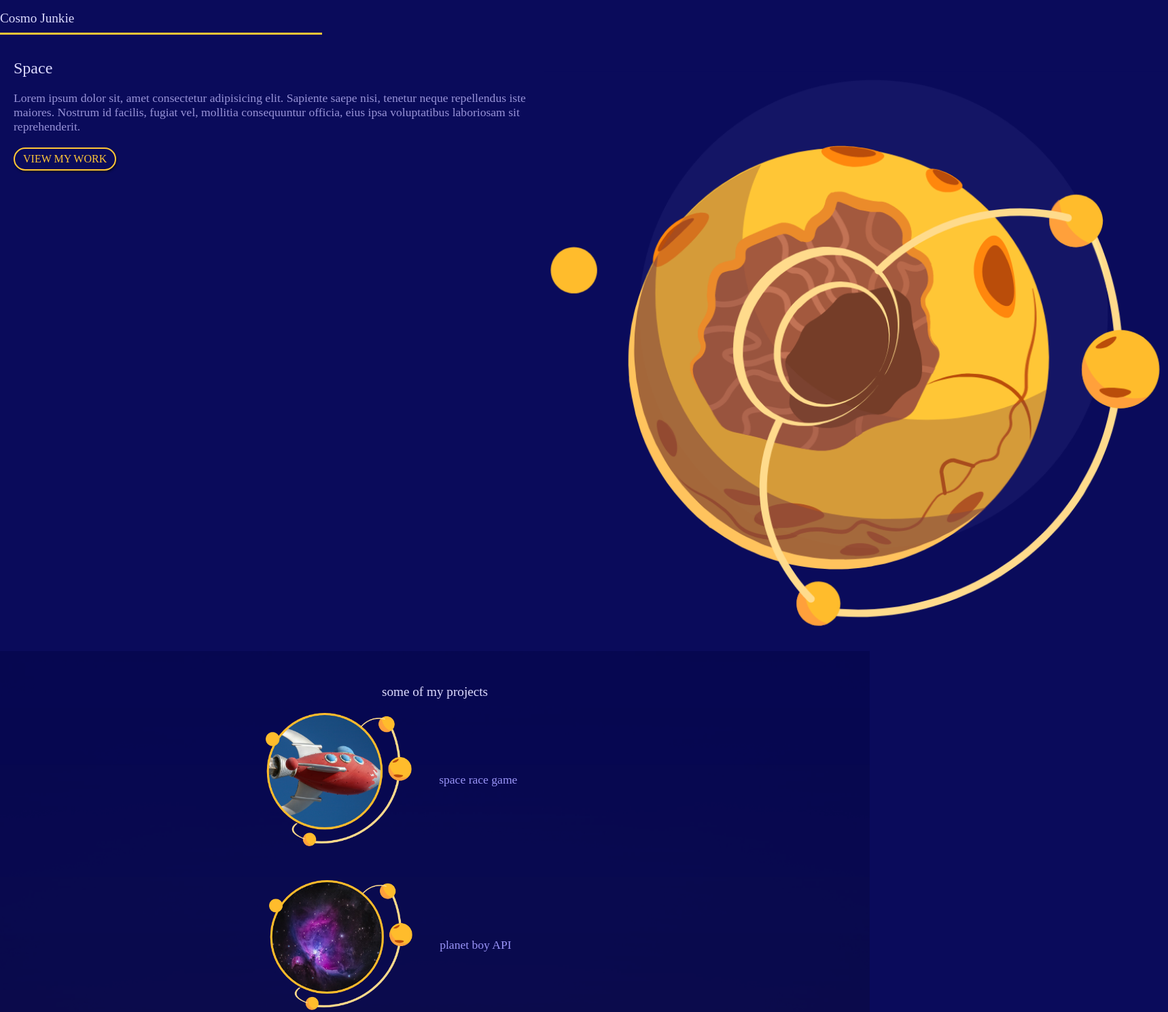
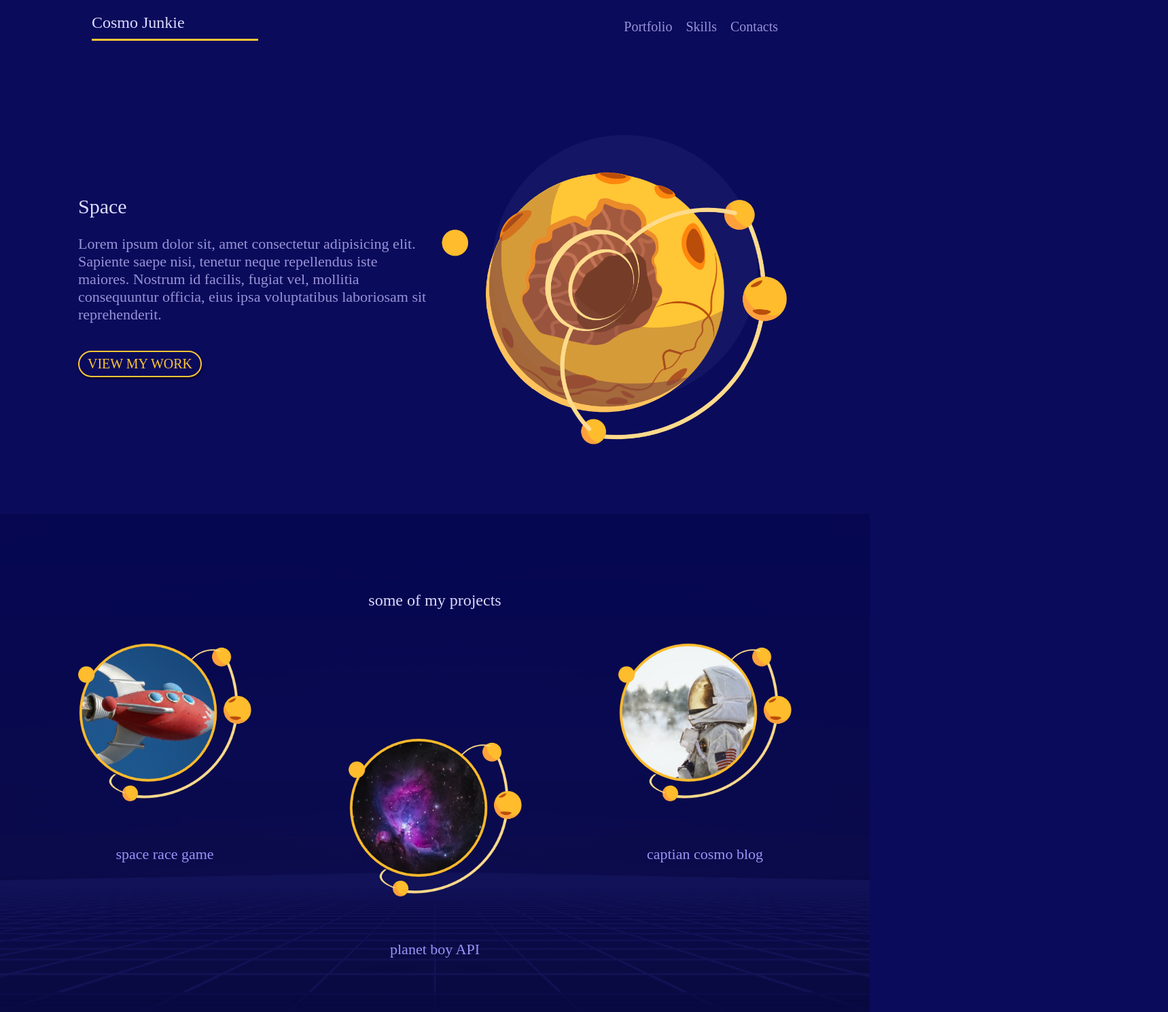
Before and after one commit to Aswin-Kuriakose/css-mobile-view-responsive, a plain HTML site: page index.html in a window 1280 px wide. Shown: the top 1489 px of the page at 68% size, 1719 px wide, since content can reach past the window. Drawn offline with Linux system fonts and the light colour scheme.

Commit message:
responsive website

```diff
--- a/styles.css
+++ b/styles.css
@@ -198,20 +198,137 @@ footer img{
 /* small tablet styles */
 
 @media screen and (min-width: 620px)  {
+
+    .welcome-text{
+        grid-column: 1/5;
+    }
+    .welcome-img{
+    grid-column: 5/9;
+    }
+    .welcome-img img {
+        width: 100%;
+    }
+
+    .projects{
+    margin-top: 40px;
+    }
+    .projects a {
+    grid-column: span 4;
+    display: block;
+    margin: 20px auto;
+    }
+    .projects a:nth-child(3){
+    grid-column: 3/7;
+    }
+    .projects a *{
+    margin: 10px;
+    max-width: 60%;
+    margin: 10px 20%;
+    }
+    .projects h4 {
+    text-align: center;
+    }
+    #skills {
+    padding: 30px 100px;
+    }
+    footer {
+    background-size: 20%;
+    }
 }
 
 /* large tablet & laptops */
 
 @media screen and (min-width: 960px) {
-
+body {
+    font-size: 18px;
 }
-
+.grid {
+   width: 100%;
+   max-width: 1050px;
+    margin: 0 auto;
+    box-sizing: border-box;
+}
+.site-nav {
+    padding: 0 20px;
+}
+.leading {
+    margin: 20px 0;
+}
+.site-nav h1 {
+    grid-column: 1/3;
+}
+.site-nav ul {
+    display: flex;
+    justify-content: flex-end;
+    align-self: center;
+    grid-column: 6/9;
+}
+.site-nav li {
+    margin-left: 20px;
+}
+.welcome-text {
+    align-self: center;
+}
+#welcome {
+    padding-bottom: 40px;
+}
+.projects a:nth-child(1){
+    grid-column: 2/4;
+}
+.projects a:nth-child(2) {
+    grid-column: 4/6;
+    padding-top: 140px;
+}
+.projects a:nth-child(3) {
+    grid-column: 6/8;
+}
+.projects a *{
+    max-width: 80%;
+    margin: 10px 10%;
+}
+#skills {
+    padding: 30px 20px;
+}
+#skills ul {
+    margin: 40px auto;
+}
+#skills li {
+    grid-column: span 2;
+}
+footer {
+    padding: 40px 20px;
+    background-size: 25%;
+}
+}
 /* destop styles */
 
 @media screen and (min-width: 1200px) {
-    body{
 
+    body {
+        font-size: 20px;
     }
+#welcome ,#skills ,#portfolio , #contact {
+    padding:  90px 0px;
+}
+.projects a:first-child {
+    grid-column: 1/3;
+}
+.projects a:last-child {
+    grid-column: 7/9;
+}
+.projects a * {
+    max-width: 100%;
+    margin: 30px 0px;
+}
+
+footer {
+padding: 80px 0;
+background-size: 30%;
+}
+footer img {
+    width: 100%;
+}
+
 }
 
 /* grid test
```
